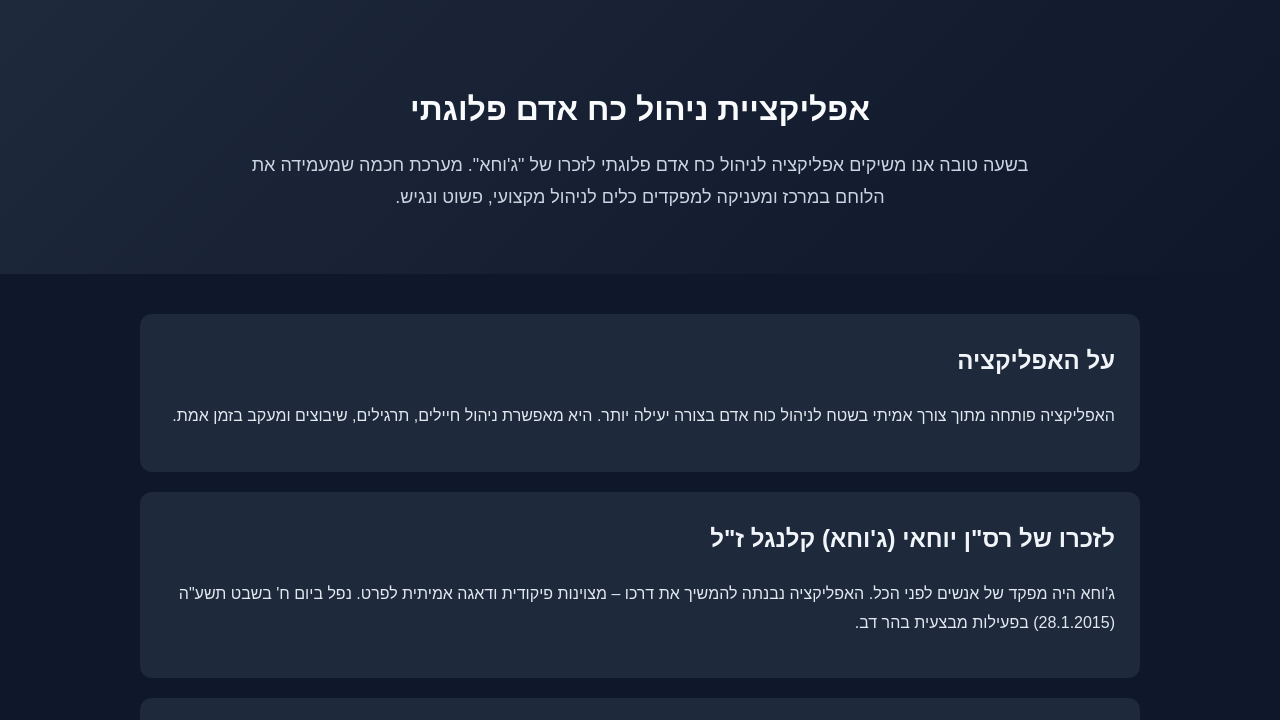
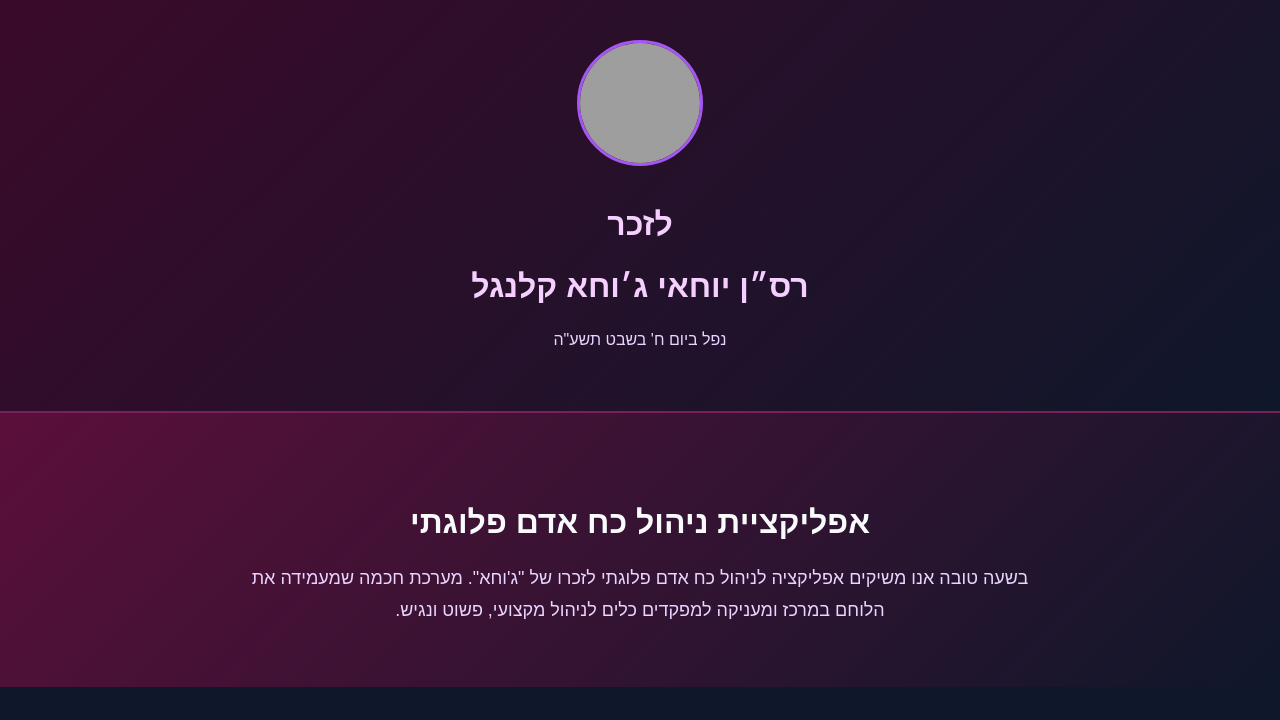
Before and after one commit to ozklingel/intro_websit_juhaHR, a plain HTML site: page index.html in a window 1280 px wide. Shown: the top 720 px of the page. Drawn offline with Linux system fonts and the light colour scheme; grey boxes are pictures that could not be loaded.

Commit message:
Update index.html

```diff
--- a/index.html
+++ b/index.html
@@ -12,8 +12,33 @@
       color: #e2e8f0;
       line-height: 1.8;
     }
+
+    /* Memorial */
+    .memorial {
+      text-align: center;
+      padding: 40px 20px;
+      background: linear-gradient(135deg, #3b0a2a, #0f172a);
+      border-bottom: 2px solid #7a1f5c;
+    }
+    .memorial img {
+      width: 120px;
+      height: 120px;
+      object-fit: cover;
+      border-radius: 50%;
+      margin-bottom: 15px;
+      border: 3px solid #a855f7;
+    }
+    .memorial h1 {
+      margin: 5px 0;
+      color: #f5d0fe;
+    }
+    .memorial p {
+      color: #e9d5ff;
+      margin-top: 10px;
+    }
+
     header {
-      background: linear-gradient(135deg, #1e293b, #0f172a);
+      background: linear-gradient(135deg, #5b0f3a, #0f172a);
       padding: 60px 20px;
       text-align: center;
     }
@@ -24,46 +49,62 @@
     }
     header p {
       font-size: 18px;
-      color: #cbd5e1;
+      color: #e9d5ff;
       max-width: 800px;
       margin: 0 auto;
     }
+
     .container {
       max-width: 1000px;
       margin: auto;
       padding: 40px 20px;
     }
+
     .card {
       background: #1e293b;
       padding: 25px;
       border-radius: 12px;
       margin-bottom: 20px;
+      border-right: 4px solid #7a1f5c;
     }
+
     h2 {
-      color: #f1f5f9;
+      color: #f5d0fe;
       margin-top: 0;
     }
+
     a.button {
       display: inline-block;
       margin-top: 10px;
       padding: 10px 16px;
-      background: #3b82f6;
+      background: #7a1f5c;
       color: white;
       text-decoration: none;
       border-radius: 8px;
+      transition: 0.3s;
     }
     a.button:hover {
-      background: #2563eb;
+      background: #5b0f3a;
     }
+
     footer {
       text-align: center;
       padding: 30px;
-      color: #94a3b8;
+      color: #c4b5fd;
       font-size: 14px;
     }
   </style>
 </head>
 <body>
+
+<!-- Memorial -->
+<div class="memorial" id="memorial">
+  <img src="https://izkorimagescdn.azureedge.net/fallenimages/518291.jpg"
+       alt="יוחאי (ג'וחא) קלנגל" loading="lazy">
+  <h1>לזכר</h1>
+  <h1>רס״ן יוחאי ג׳וחא קלנגל</h1>
+  <p>נפל ביום ח' בשבט תשע"ה</p>
+</div>
 
 <header>
   <h1>אפליקציית ניהול כח אדם פלוגתי</h1>
```
